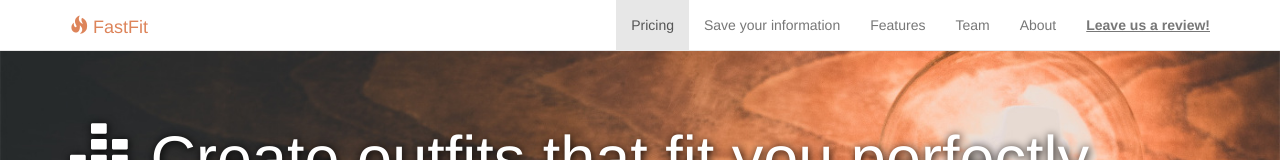
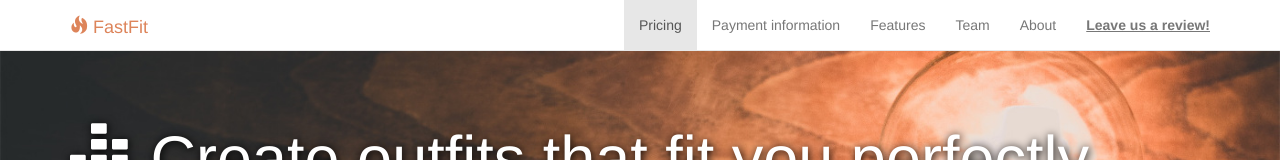
Before and after one commit to ZionLangan/FastFit, a plain HTML site: page index.html in a window 1280 px wide. Shown: the top 160 px of the page. Drawn offline with Linux system fonts and the light colour scheme.

Commit message:
Update index.html

```diff
--- a/index.html
+++ b/index.html
@@ -52,7 +52,7 @@ Although you can use them, for a more unique website, replace these images with
                         <a href="#">Pricing</a>
                     </li>
                     <li>
-                        <A HREF="pages/about.html">Save your information</A>
+                        <A HREF="pages/about.html">Payment information</A>
                     </li>
                     <li>
                         <a href="#">Features</a>
```
